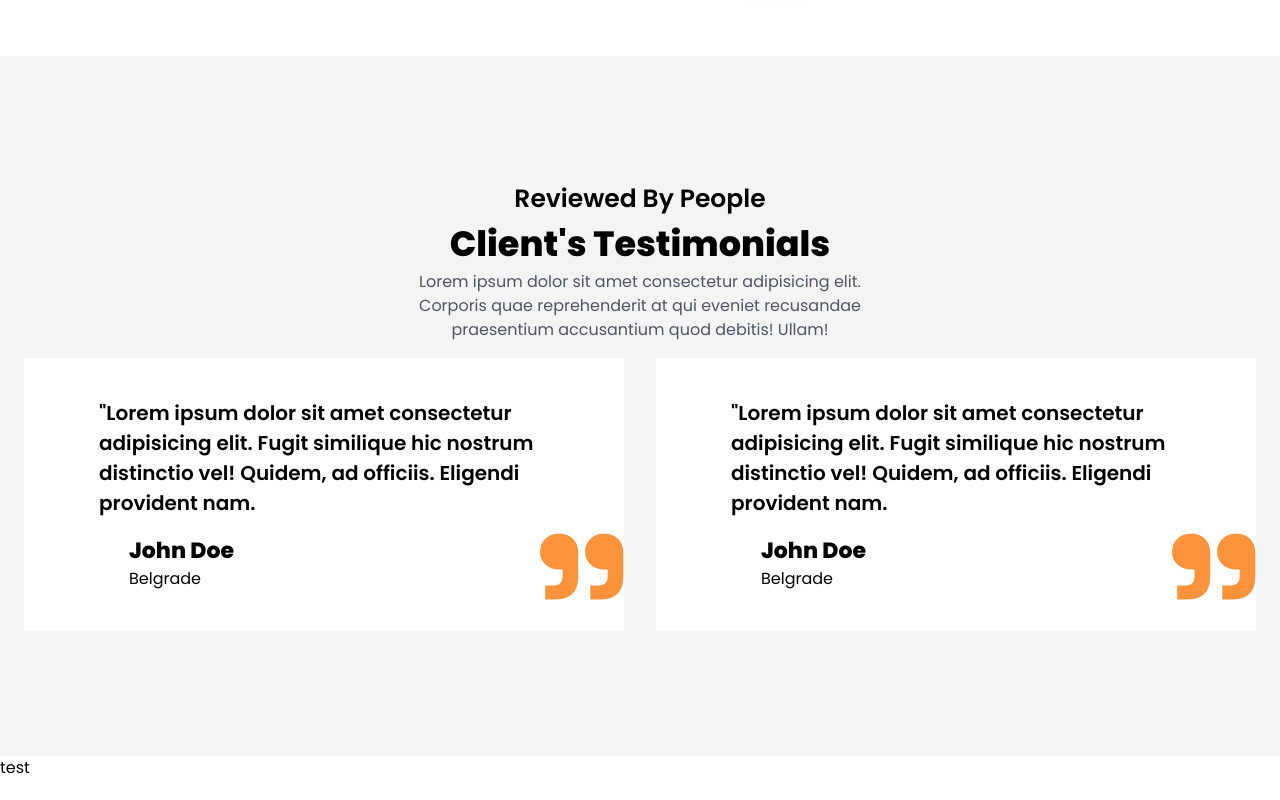
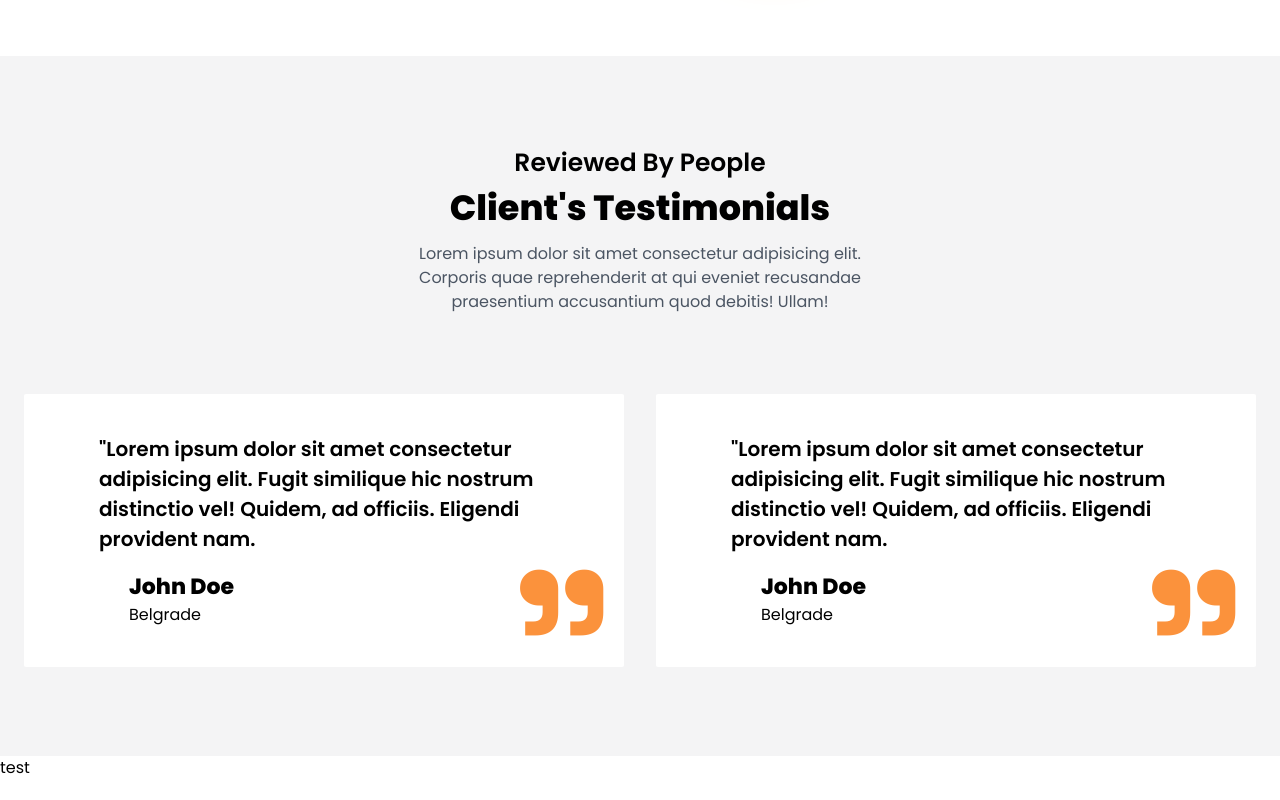
Before and after one commit to VahapCanDongel/car-hire, a React (Vite) app: page / in a window 1280 px wide. Shown: the part 3164-3964 px from the top of the page. Built offline with nearby package versions, Linux system fonts and the light colour scheme.

Commit message:
Added spacing

```diff
--- a/src/components/Testimonial.jsx
+++ b/src/components/Testimonial.jsx
@@ -14,7 +14,7 @@ export default function Testimonial() {
               <div className="sm:text-[14px]">Belgrade</div>
             </div>
 
-            <div className="font-semibold font-space text-[205px] text-orange-400 h-[35px] absolute bottom-[100px] left-[400px] sm:left-[260px]">
+            <div className="font-semibold font-space text-[205px] text-orange-400 h-[35px] absolute bottom-[100px] left-[380px] sm:left-[260px]">
               ”
             </div>
           </div>
--- a/src/sections/Testimonials.jsx
+++ b/src/sections/Testimonials.jsx
@@ -6,7 +6,7 @@ export default function Testimonials() {
       <div className="w-full flex justify-center items-center flex-col ">
         <div className="text-[25px] font-semibold">Reviewed By People</div>
         <div className="text-[35px] font-bold">Client's Testimonials</div>
-        <p className="w-[500px] text-center text-gray-600 sm:w-[400px] mb-4">
+        <p className="w-[500px] text-center text-gray-600 sm:w-[400px] mb-20 mt-2">
           Lorem ipsum dolor sit amet consectetur adipisicing elit. Corporis quae
           reprehenderit at qui eveniet recusandae praesentium accusantium quod
           debitis! Ullam!
```
